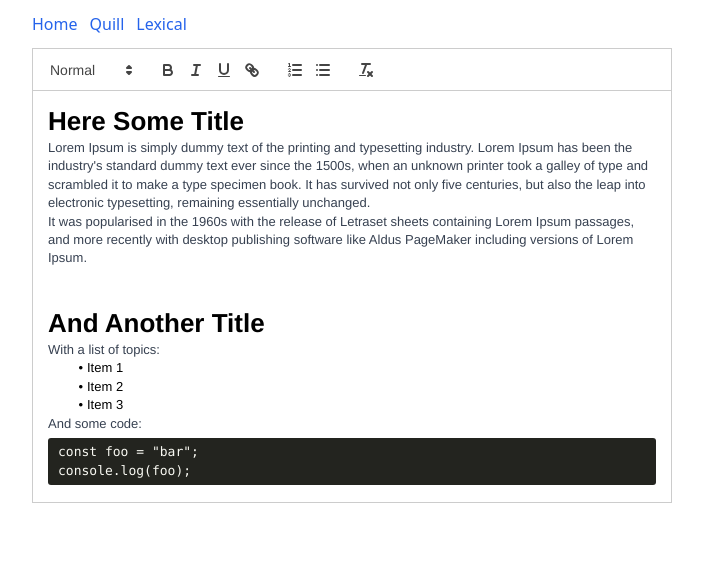
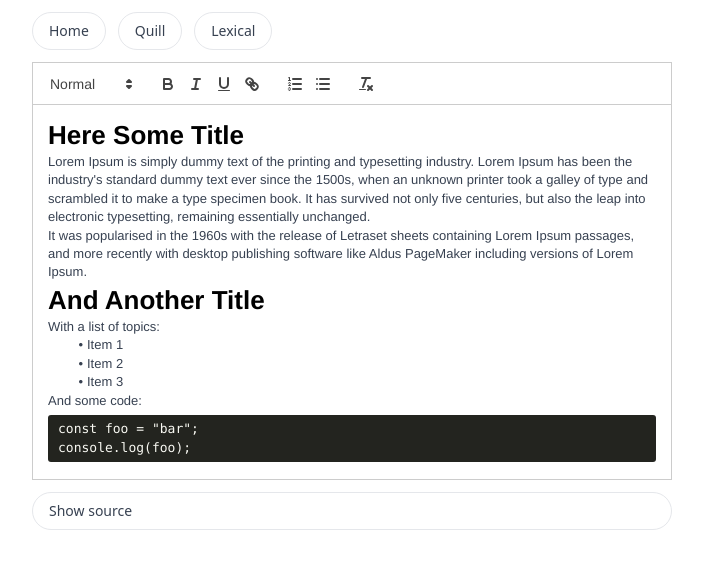
Before and after one commit to fwuensche/react-rich-text-editors, a React (Create React App) app: page /#/quill in a window 1280 px wide. Shown: the top 568 px of the page, without its empty margins (288-991 px from the left). Built offline with nearby package versions, Linux system fonts and the light colour scheme.

Commit message:
cosmetic

```diff
--- a/src/components/Navbar.js
+++ b/src/components/Navbar.js
@@ -3,13 +3,13 @@ import { Link } from "react-router-dom";
 const Navbar = () => {
   return (
     <nav className="flex gap-3 my-3">
-      <Link className="navbar-brand" to="/">
+      <Link className="btn-light" to="/">
         Home
       </Link>
-      <Link className="navbar-brand" to="/quill">
+      <Link className="btn-light" to="/quill">
         Quill
       </Link>
-      <Link className="navbar-brand" to="/lexical">
+      <Link className="btn-light" to="/lexical">
         Lexical
       </Link>
     </nav>
--- /dev/null
+++ b/src/components/ShowSourceButton.js
@@ -0,0 +1,17 @@
+const ShowSourceButton = ({ editor }) => {
+  if (!["quill", "lexical"].includes(editor))
+    throw new Error(`Invalid editor: ${editor}`);
+
+  return (
+    <a
+      className="btn-light mt-3"
+      target="_blank"
+      rel="noreferrer"
+      href={`https://github.com/fwuensche/react-rich-text-editors/blob/master/src/components/${editor}`}
+    >
+      Show source
+    </a>
+  );
+};
+
+export default ShowSourceButton;
--- a/src/components/lexical/Lexical.js
+++ b/src/components/lexical/Lexical.js
@@ -7,6 +7,7 @@ import InitialContentPlugin from "./plugins/InitialContentPlugin";
 import { INITIAL_CONTENT } from "../../shared";
 import { HeadingNode } from "@lexical/rich-text";
 import { ListNode, ListItemNode } from "@lexical/list";
+import ShowSourceButton from "../ShowSourceButton";
 
 function Placeholder() {
   return <div className="editor-placeholder">Enter some rich text...</div>;
@@ -25,12 +26,7 @@ const editorConfig = {
 
 const Lexical = () => {
   return (
-    <>
-      <p>Coming next:</p>
-      <ul>
-        <li>remove the blank paragraph at the top of content below</li>
-        <li>add support to code blocks</li>
-      </ul>
+    <div className="flex flex-col">
       <LexicalComposer initialConfig={editorConfig}>
         <div className="editor-container">
           <InitialContentPlugin initialContent={INITIAL_CONTENT} />
@@ -41,7 +37,8 @@ const Lexical = () => {
           <HistoryPlugin />
         </div>
       </LexicalComposer>
-    </>
+      <ShowSourceButton editor="lexical" />
+    </div>
   );
 };
 
--- a/src/components/lexical/styles.css
+++ b/src/components/lexical/styles.css
@@ -2,7 +2,6 @@
   border: 1px solid #ddd;
   background: #fff;
   border-radius: 2px;
-  max-width: 600px;
   color: #000;
   position: relative;
   line-height: 20px;
--- a/src/components/quill/Quill.js
+++ b/src/components/quill/Quill.js
@@ -2,13 +2,17 @@ import React, { useState } from "react";
 import ReactQuill from "react-quill";
 import "react-quill/dist/quill.snow.css";
 import { INITIAL_CONTENT } from "../../shared";
+import ShowSourceButton from "../ShowSourceButton";
 
 const Quill = () => {
   const [value, setValue] = useState(INITIAL_CONTENT);
 
-  console.log(value);
-
-  return <ReactQuill theme="snow" value={value} onChange={setValue} />;
+  return (
+    <div className="flex flex-col">
+      <ReactQuill theme="snow" value={value} onChange={setValue} />
+      <ShowSourceButton editor="quill" />
+    </div>
+  );
 };
 
 export default Quill;
--- a/src/index.css
+++ b/src/index.css
@@ -4,7 +4,7 @@
 
 @layer components {
   h1 {
-    @apply text-3xl font-bold mt-9 mb-3;
+    @apply text-3xl font-bold mb-3;
   }
 
   h2 {
@@ -28,6 +28,14 @@
   }
 
   ul {
-    @apply list-disc list-inside;
+    @apply text-gray-700 list-disc list-inside mb-3;
+  }
+
+  .btn-primary {
+    @apply bg-blue-600 text-white px-4 py-2 rounded-md;
+  }
+
+  .btn-light {
+    @apply bg-white border hover:bg-gray-100 text-gray-700 px-4 py-2 rounded-full hover:no-underline text-sm;
   }
 }
```
Also changed, not shown: src/components/README.md.
